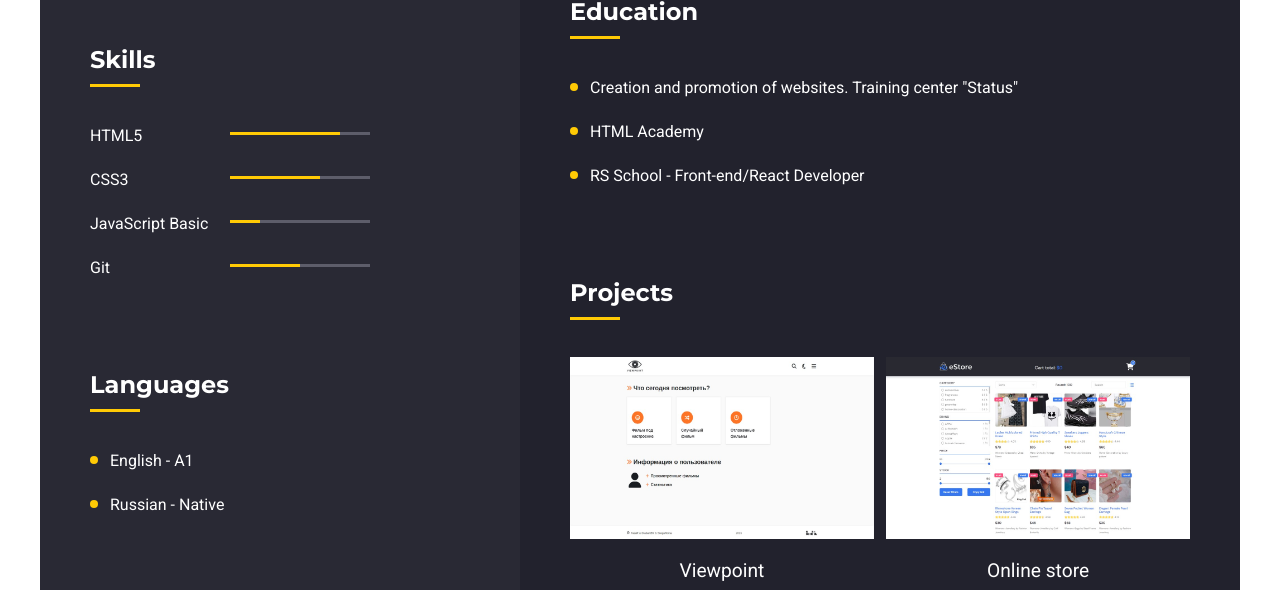
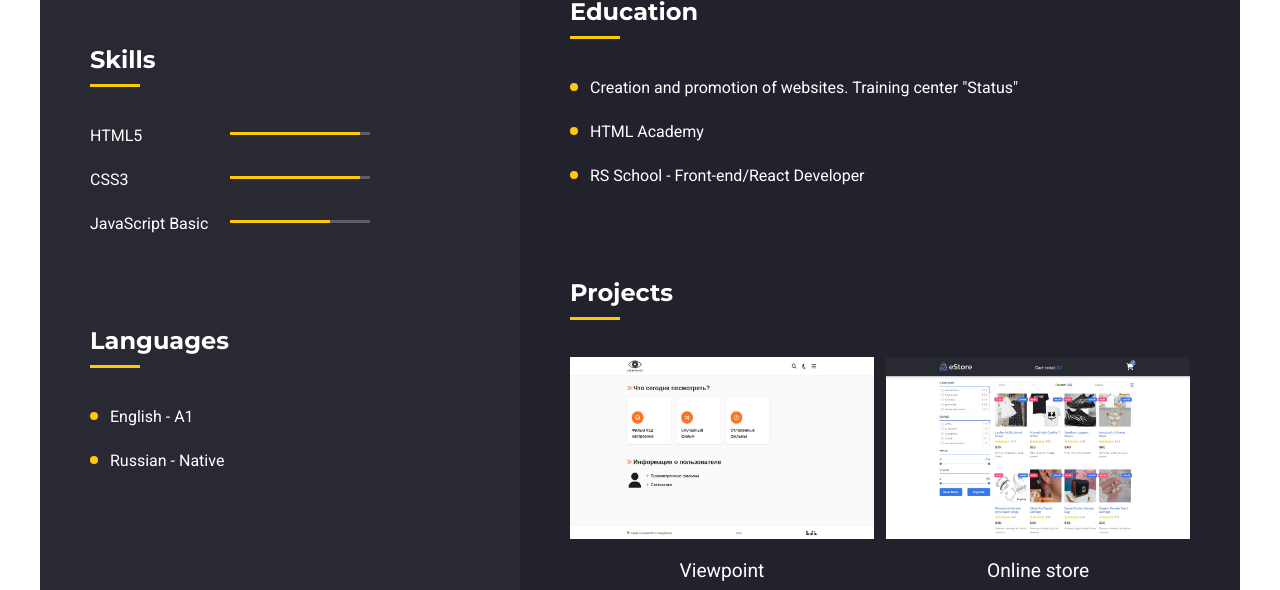
Before and after one commit to Faz-R/cv, a plain HTML site: page index.html in a window 1280 px wide. Shown: the part 820-1410 px from the top of the page. Drawn offline with Linux system fonts and the light colour scheme.

Commit message:
fix: fix js scills

```diff
--- a/index.html
+++ b/index.html
@@ -68,7 +68,6 @@
                 <li class="html-skill">HTML5</li>
                 <li class="css-skill">CSS3</li>
                 <li class="js-skill">JavaScript Basic</li>
-                <li class="git-skill">Git</li>
               </ul>
             </section>
 
--- a/style.css
+++ b/style.css
@@ -292,7 +292,7 @@ a{
 .html-skill::after{
     content: "";
     position: absolute;
-    width: 110px;
+    width: 130px;
     height: 3px;
     left: 140px;
     top: 0.5em;
@@ -302,7 +302,7 @@ a{
 .css-skill::after{
     content: "";
     position: absolute;
-    width: 90px;
+    width: 130px;
     height: 3px;
     left: 140px;
     top: 0.5em;
@@ -312,17 +312,7 @@ a{
 .js-skill::after{
     content: "";
     position: absolute;
-    width: 30px;
-    height: 3px;
-    left: 140px;
-    top: 0.5em;
-    background-color: #ffca05;
-}
-
-.git-skill::after{
-    content: "";
-    position: absolute;
-    width: 70px;
+    width: 100px;
     height: 3px;
     left: 140px;
     top: 0.5em;
```
